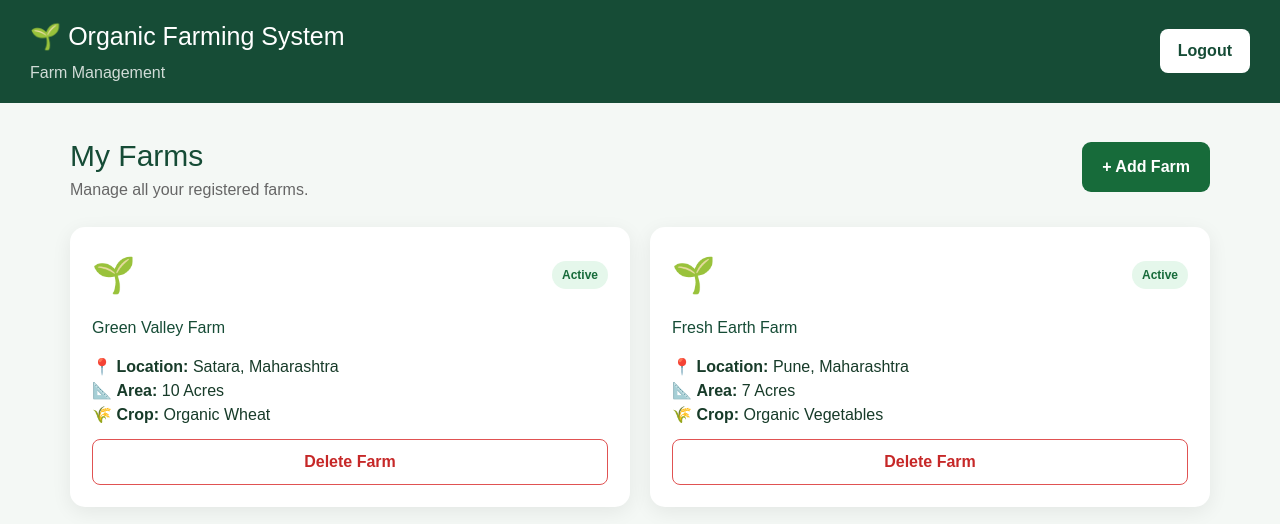
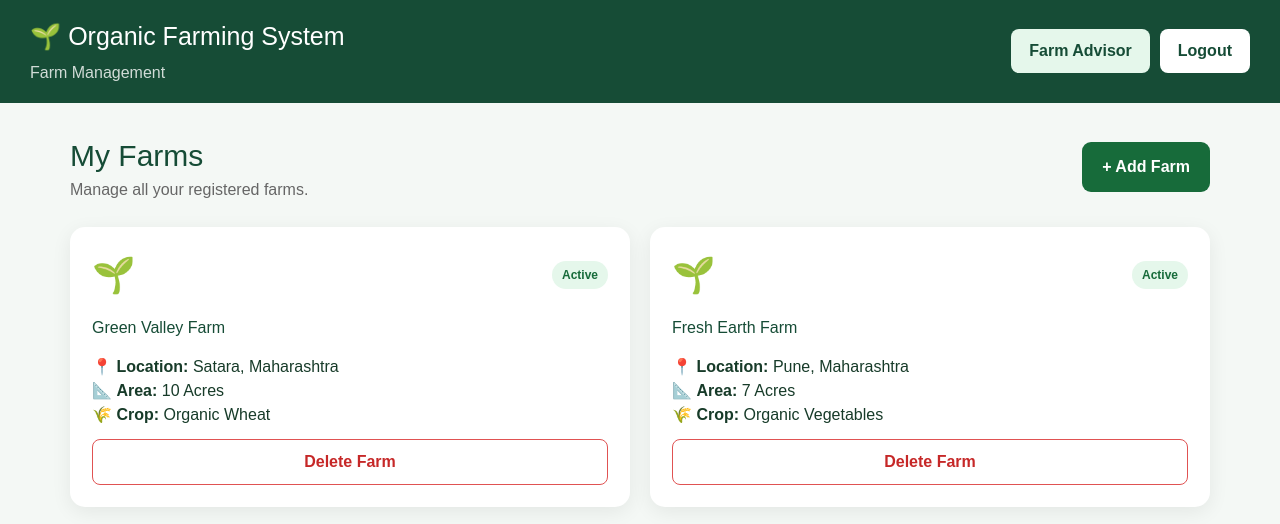
Before and after one commit to ashishsangule/organic-farming-system, a Next.js app: page /farms in a window 1280 px wide. Shown: the top 524 px of the page. Built offline with nearby package versions, Linux system fonts and the light colour scheme; no server answers.

Commit message:
Add Farm Advisor link to the header

```diff
--- a/app/farms/page.js
+++ b/app/farms/page.js
@@ -131,6 +131,21 @@ export default function FarmsPage() {
           </p>
         </div>
 
+        <div style={{ display: "flex", gap: "10px", flexWrap: "wrap" }}>
+          <a
+            href="/farm-advisor.html"
+            style={{
+              background: "#e5f7eb",
+              color: "#164c36",
+              padding: "10px 18px",
+              borderRadius: "8px",
+              fontWeight: "700",
+              textDecoration: "none",
+            }}
+          >
+            Farm Advisor
+          </a>
+
         <button
           onClick={logout}
           style={{
@@ -145,6 +160,7 @@ export default function FarmsPage() {
         >
           Logout
         </button>
+        </div>
       </header>
 
       {/* CONTENT */}
```
